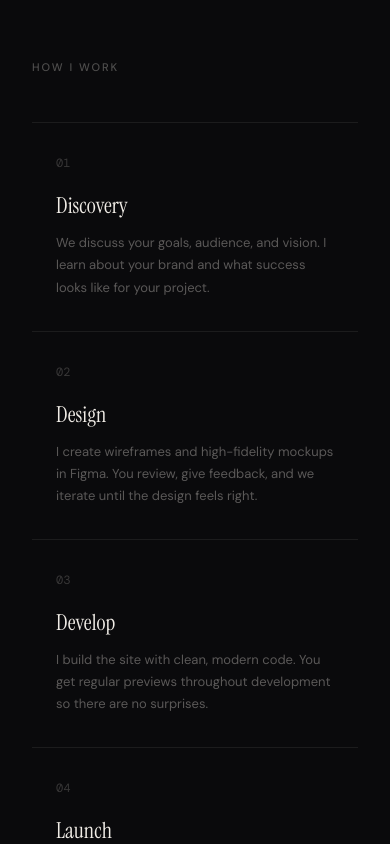
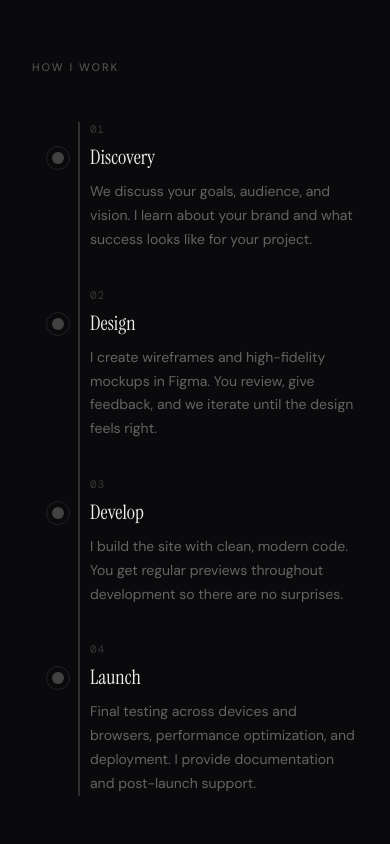
Before and after one commit to edsng/edwstudio, a React (Vite) app: page / in a window 390 px wide. Shown: the part 5520-6364 px from the top of the page. Built offline with nearby package versions, Linux system fonts and the light colour scheme; a web font is replaced by a local one.

Commit message:
Updated How I Work animation

```diff
--- a/src/portfolio.css
+++ b/src/portfolio.css
@@ -734,7 +734,7 @@ body {
 /* ─── Process ─── */
 .process {
   padding: 100px 32px;
-  max-width: 1100px;
+  max-width: 700px;
   margin: 0 auto;
 }
 
@@ -748,37 +748,96 @@ body {
   margin-bottom: 48px;
 }
 
-.process_grid {
-  display: grid;
-  grid-template-columns: repeat(4, 1fr);
-  gap: 24px;
+.process_timeline {
+  position: relative;
+  padding-left: 14px;
+}
+
+.process_line {
+  position: absolute;
+  left: 35px;
+  top: 0;
+  bottom: 0;
+  width: 24px;
+  pointer-events: none;
+}
+
+.process_line-svg {
+  width: 100%;
+  height: 100%;
+}
+
+.process_line-bg {
+  stroke: rgba(240, 236, 230, 0.06);
+  stroke-width: 1;
+}
+
+.process_line-fill {
+  stroke: rgba(240, 236, 230, 0.2);
+  stroke-width: 1.5;
+  stroke-linecap: round;
 }
 
 .process_step {
-  padding: 32px 24px;
-  border-top: 1px solid rgba(240, 236, 230, 0.08);
+  display: flex;
+  gap: 28px;
+  padding-bottom: 48px;
+  position: relative;
+}
+
+.process_step:last-child {
+  padding-bottom: 0;
+}
+
+.process_dot {
+  position: relative;
+  width: 24px;
+  height: 24px;
+  flex-shrink: 0;
+  margin-top: 24px;
+}
+
+.process_dot-ring {
+  position: absolute;
+  inset: 0;
+  border: 1px solid rgba(240, 236, 230, 0.1);
+  border-radius: 50%;
+}
+
+.process_dot-fill {
+  position: absolute;
+  inset: 6px;
+  background: rgba(240, 236, 230, 0.25);
+  border-radius: 50%;
+  transform-origin: center;
+}
+
+.process_step-content {
+  flex: 1;
+  padding-top: 0;
 }
 
 .process_step-number {
   font-family: 'DM Mono', monospace;
-  font-size: 12px;
+  font-size: 11px;
   color: rgba(240, 236, 230, 0.2);
   display: block;
-  margin-bottom: 20px;
+  margin-bottom: 8px;
+  letter-spacing: 0.08em;
 }
 
 .process_step-title {
   font-family: 'Instrument Serif', serif;
-  font-size: 22px;
+  font-size: 24px;
   font-weight: 400;
   color: #f0ece6;
-  margin: 0 0 12px;
+  margin: 0 0 10px;
 }
 
 .process_step-desc {
   font-family: 'DM Sans', sans-serif;
-  font-size: 13px;
-  color: rgba(240, 236, 230, 0.35);
+  font-size: 14px;
+  color: rgba(240, 236, 230, 0.4);
   line-height: 1.7;
   margin: 0;
 }
@@ -983,9 +1042,13 @@ body {
     gap: 16px;
   }
 
-  .process_grid {
-    grid-template-columns: 1fr;
-    gap: 0;
+  .process_step {
+    gap: 20px;
+    padding-bottom: 36px;
+  }
+
+  .process_step-title {
+    font-size: 20px;
   }
 
   .project-card_footer {
@@ -1014,11 +1077,6 @@ body {
   }
 }
 
-@media (max-width: 480px) {
-  .process_grid {
-    grid-template-columns: 1fr;
-  }
-}
 
 @media (min-width: 769px) {
   .nav_hamburger {
--- a/src/portfolio.tsx
+++ b/src/portfolio.tsx
@@ -1,6 +1,10 @@
 import { useState, useEffect, useRef, type RefObject } from "react";
 import { Link, useLocation } from "react-router-dom";
+import gsap from "gsap";
+import { ScrollTrigger } from "gsap/ScrollTrigger";
 import "./portfolio.css";
+
+gsap.registerPlugin(ScrollTrigger);
 
 const logo = "/favi.svg";
 
@@ -536,23 +540,78 @@ const Work: React.FC = () => {
 // ─── Process ───
 
 const Process: React.FC = () => {
+  const sectionRef = useRef<HTMLElement>(null);
   const [ref, visible] = useReveal();
   const cls = visible ? "reveal--visible" : "";
 
+  useEffect(() => {
+    const el = sectionRef.current;
+    if (!el || window.innerWidth <= 768) return;
+
+    const ctx = gsap.context(() => {
+      // Animate the connecting line drawing in
+      const line = el.querySelector(".process_line-fill") as SVGLineElement;
+      if (line) {
+        const len = line.getTotalLength();
+        gsap.set(line, { strokeDasharray: len, strokeDashoffset: len });
+        gsap.to(line, {
+          strokeDashoffset: 0,
+          ease: "none",
+          scrollTrigger: { trigger: el, start: "top 50%", end: "bottom 70%", scrub: 1 },
+        });
+      }
+
+      // Animate each step
+      const steps = el.querySelectorAll(".process_step");
+      steps.forEach((step) => {
+        const dot = step.querySelector(".process_dot-fill");
+        const content = step.querySelector(".process_step-content");
+
+        if (content) {
+          gsap.set(content, { opacity: 0, x: -20 });
+          gsap.to(content, {
+            opacity: 1, x: 0, ease: "power2.out",
+            scrollTrigger: { trigger: step, start: "top 65%", end: "top 45%", scrub: 1 },
+          });
+        }
+
+        if (dot) {
+          gsap.set(dot, { scale: 0 });
+          gsap.to(dot, {
+            scale: 1, ease: "back.out(2)",
+            scrollTrigger: { trigger: step, start: "top 65%", end: "top 55%", scrub: 1 },
+          });
+        }
+      });
+    }, el);
+
+    return () => ctx.revert();
+  }, []);
+
   return (
-    <section id="process" ref={ref as RefObject<HTMLElement>} className="process">
+    <section id="process" ref={(node) => { (ref as { current: HTMLElement | null }).current = node; sectionRef.current = node; }} className="process">
       <p className={`process_label reveal ${cls}`}>How I Work</p>
 
-      <div className="process_grid">
-        {processSteps.map((step, i) => (
-          <div
-            key={step.number}
-            className={`process_step reveal ${cls}`}
-            style={{ transitionDelay: `${0.1 * (i + 1)}s` }}
-          >
-            <span className="process_step-number">{step.number}</span>
-            <h3 className="process_step-title">{step.title}</h3>
-            <p className="process_step-desc">{step.description}</p>
+      <div className="process_timeline">
+        {/* Connecting line */}
+        <div className="process_line">
+          <svg className="process_line-svg" preserveAspectRatio="none">
+            <line className="process_line-bg" x1="50%" y1="0" x2="50%" y2="100%" />
+            <line className="process_line-fill" x1="50%" y1="0" x2="50%" y2="100%" />
+          </svg>
+        </div>
+
+        {processSteps.map((step) => (
+          <div key={step.number} className="process_step">
+            <div className="process_dot">
+              <span className="process_dot-ring" />
+              <span className="process_dot-fill" />
+            </div>
+            <div className="process_step-content">
+              <span className="process_step-number">{step.number}</span>
+              <h3 className="process_step-title">{step.title}</h3>
+              <p className="process_step-desc">{step.description}</p>
+            </div>
           </div>
         ))}
       </div>
```
